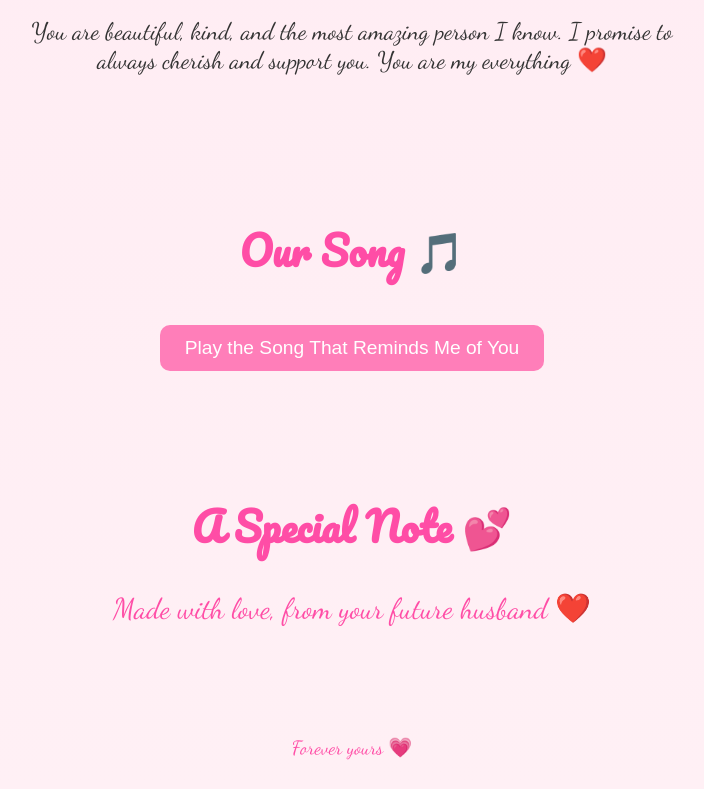
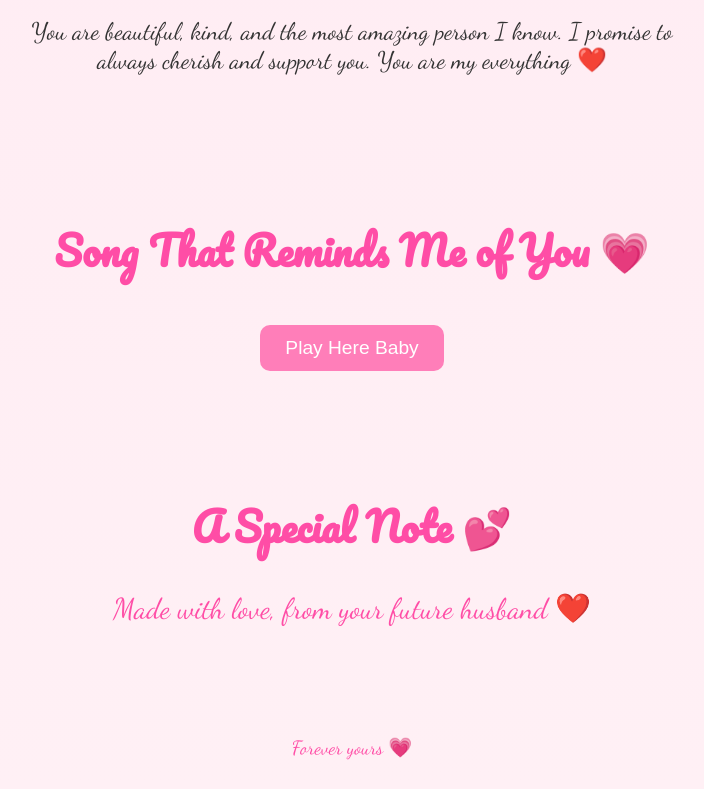
Before and after one commit to jormarox-bit/for-loml, a plain HTML site: page index.html in a window 1280 px wide. Shown: the part 1989-2778 px from the top of the page, without its empty margins (288-992 px from the left). Drawn offline with Linux system fonts and the light colour scheme.

Commit message:
index.html

```diff
--- a/index.html
+++ b/index.html
@@ -115,8 +115,8 @@
 </section>
 
 <section class="music-section">
-  <h2>Our Song 🎵</h2>
-  <button class="music-btn" onclick="playMusic()">Play the Song That Reminds Me of You</button>
+  <h2>Song That Reminds Me of You 💗 </h2>
+  <button class="music-btn" onclick="playMusic()">Play Here Baby</button>
   <audio id="music" src="iris.mp3"></audio>
 </section>
 
```
